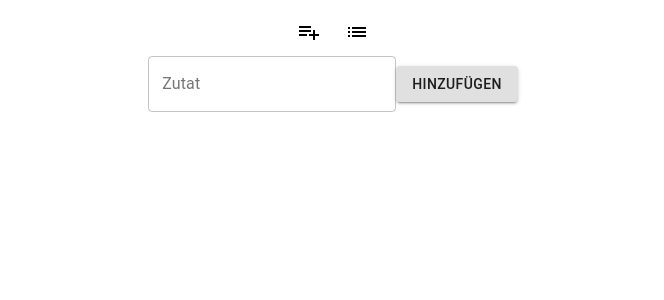
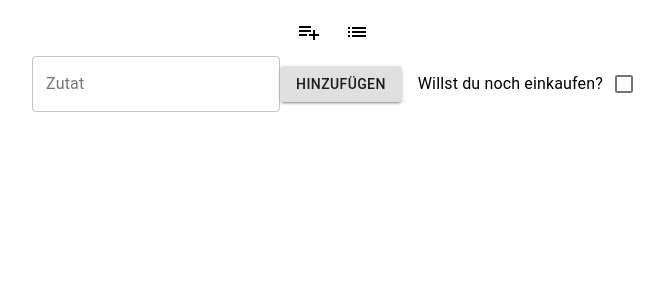
Before and after one commit to StephanPythonGod/dhbwWS20, a React (Create React App) app in the folder app/my-app/: page / in a window 1280 px wide. Shown: the top 300 px of the page, without its empty margins (307-971 px from the left). Built offline with nearby package versions, Linux system fonts and the light colour scheme.

Commit message:
Added the shopping decide function it's passed as boolean to Rezeptübersicht

```diff
--- a/app/my-app/src/components/Rezeptübersicht.jsx
+++ b/app/my-app/src/components/Rezeptübersicht.jsx
@@ -1,7 +1,9 @@
 import React from 'react'
 
 export default function Rezeptübersicht(props) {
-    console.log(props)
+
+
+
     return (
         <div>
             Rezeptübersicht
--- a/app/my-app/src/components/Router.jsx
+++ b/app/my-app/src/components/Router.jsx
@@ -15,7 +15,8 @@ export default class Router extends Component {
     constructor (props){
         super(props);
         this.state = {
-            ingredients : []
+            ingredients : [],
+            shopping: false
         }
     }
 
@@ -37,16 +38,22 @@ export default class Router extends Component {
         this.forceUpdate()
     }
 
+    handleChangeShopping(){
+        this.state.shopping = !this.state.shopping
+        this.forceUpdate()
+    }
+
+
     render() {
         return (
             <div>
             <BrowserRouter >
                 <App_Bar_Navigation/>
                     <Switch>
-                        <Route path="/Rezeptübersicht" render={(props) => <Rezeptübersicht {...props} ingredients={this.state.ingredients} />}/>
+                        <Route path="/Rezeptübersicht" render={(props) => <Rezeptübersicht {...props}  shopping={this.state.shopping} ingredients={this.state.ingredients} />}/>
                         <Route path="/Rezept/:id" component={Rezept}/>
-                        <Route path="/" render={(props) => <Zutateneingabe {...props} deleteIngredients={this.deleteIngredients.bind(this)}
-                            ingredients={this.state.ingredients} updateIngredients={this.updateIngredients.bind(this)} />}/>
+                        <Route path="/" render={(props) => <Zutateneingabe {...props} shopping={this.state.shopping} deleteIngredients={this.deleteIngredients.bind(this)}
+                            ingredients={this.state.ingredients} updateIngredients={this.updateIngredients.bind(this)} handleChangeShopping={this.handleChangeShopping.bind(this)}/>}/>
                     </Switch>
             </BrowserRouter>
             </div>
--- a/app/my-app/src/components/Zutateneingabe.jsx
+++ b/app/my-app/src/components/Zutateneingabe.jsx
@@ -3,6 +3,9 @@ import TextField from '@material-ui/core/TextField';
 import Grid from '@material-ui/core/Grid';
 import Zutatenliste from "./Zutatenliste"
 import Button from '@material-ui/core/Button';
+import Checkbox from '@material-ui/core/Checkbox';
+import FormControlLabel from '@material-ui/core/FormControlLabel';
+import FormGroup from '@material-ui/core/FormGroup';
 
 
 
@@ -27,6 +30,7 @@ export default function Zutateneingabe(props) {
 
     return (
     <React.Fragment>
+
         <Grid container
         direction="row"
         justify="center"
@@ -37,6 +41,16 @@ export default function Zutateneingabe(props) {
             <Grid>
                 <Button onClick={handleAddElement} variant="contained">Hinzufügen</Button>
             </Grid>
+            <Grid>
+                <FormGroup>
+                    <FormControlLabel
+                        control={<Checkbox checked={props.shopping} onChange={props.handleChangeShopping}/>}
+                        label="Willst du noch einkaufen?"
+                        labelPlacement="start"
+                    />
+            </FormGroup>
+            </Grid>
+
         </Grid>
         <Zutatenliste ingredients={props.ingredients} deleteIngredients = {props.deleteIngredients}/>
     </React.Fragment>
```
